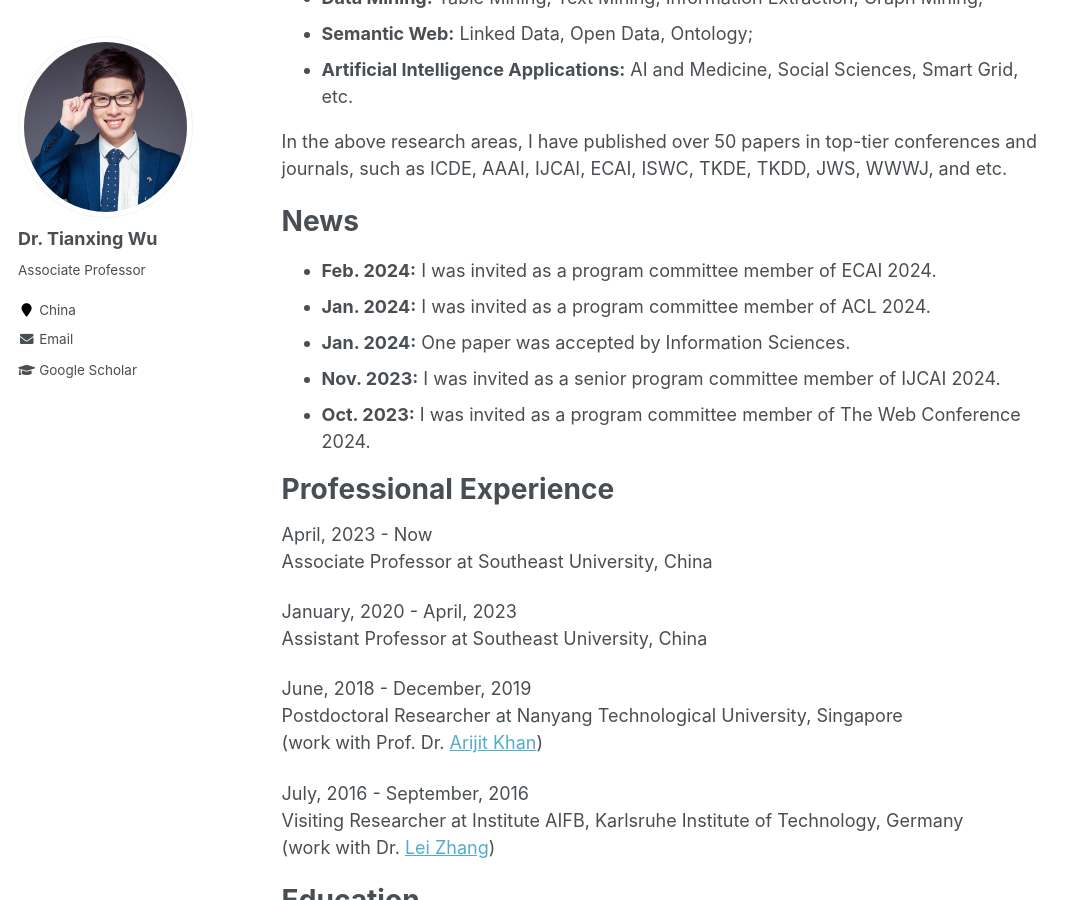
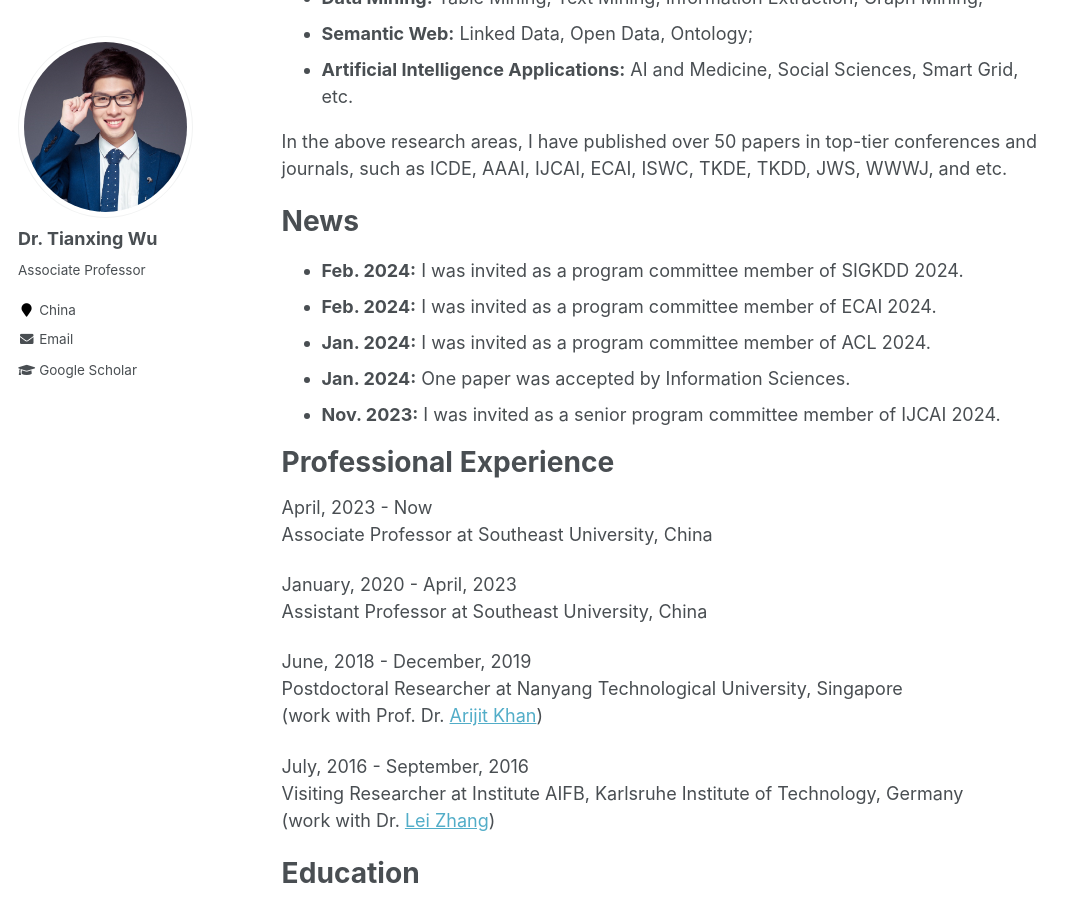
Before and after one commit to tianxing-wu/tianxing-wu.github.io, a Jekyll site: the page built from _pages/about.md, in a window 1280 px wide and 900 px high, scrolled down 380 px. Shown: the whole window, without its empty margins (0-1081 px from the left). Built offline with Jekyll 4.4.1, drawn with Linux system fonts in a browser that asks for light colours.

Commit message:
info update

```diff
--- a/_pages/about.md
+++ b/_pages/about.md
@@ -19,11 +19,11 @@ In the above research areas, I have published over 50 papers in top-tier confere
 
 News
 ======
+* **Feb. 2024:** I was invited as a program committee member of SIGKDD 2024.
 * **Feb. 2024:** I was invited as a program committee member of ECAI 2024.
 * **Jan. 2024:** I was invited as a program committee member of ACL 2024.
 * **Jan. 2024:** One paper was accepted by Information Sciences.
 * **Nov. 2023:** I was invited as a senior program committee member of IJCAI 2024.
-* **Oct. 2023:** I was invited as a program committee member of The Web Conference 2024.
 
 Professional Experience
 ======
```
Also changed, not shown: _pages/services.md (+1 -1 lines).
